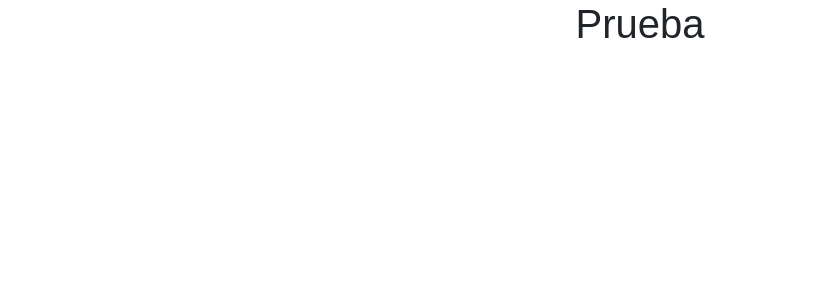
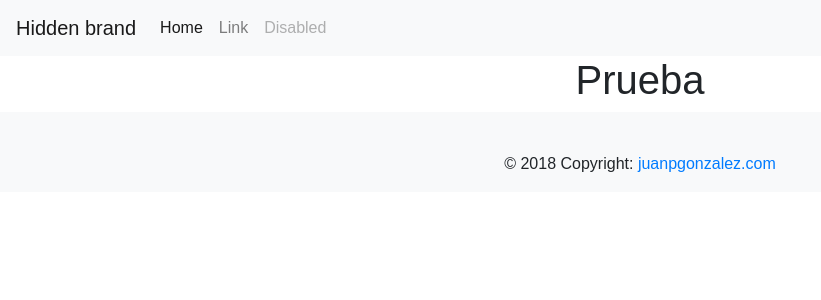
Before and after one commit to jpgonzalez14/censo-venezolano-front, a React (Create React App) app: page / in a window 1280 px wide. Shown: the top 300 px of the page, without its empty margins (0-821 px from the left). Built offline with nearby package versions, Linux system fonts and the light colour scheme.

Commit message:
Navbar and Footer

```diff
--- a/src/App.js
+++ b/src/App.js
@@ -1,4 +1,6 @@
 import React, { Component } from 'react';
+import Navbar from './components/layout/Navbar';
+import Footer from './components/layout/Footer';
 import './App.css';
 
 class App extends React.Component {
@@ -9,7 +11,9 @@ class App extends React.Component {
   render() {
     return (
       <div className="App">
+        <Navbar />
         <h1>Prueba</h1>
+        <Footer />
       </div>
     );
   }
--- a/src/components/layout/Footer.js
+++ b/src/components/layout/Footer.js
@@ -0,0 +1,16 @@
+import React, { Component } from 'react';
+
+class Footer extends Component {
+  render() {
+    return (
+      <footer className="page-footer font-small bg-light pt-4">
+        <div className="footer-copyright text-center py-3">
+          © 2018 Copyright:
+          <a href="https://juanpgonzalez.com/"> juanpgonzalez.com</a>
+        </div>
+      </footer>
+    );
+  }
+}
+
+export default Footer;
--- a/src/components/layout/Landing.js
+++ b/src/components/layout/Landing.js
@@ -0,0 +1,5 @@
+import React from 'react';
+
+export default () => {
+  return <div>Landing component</div>;
+};
--- a/src/components/layout/Navbar.js
+++ b/src/components/layout/Navbar.js
@@ -0,0 +1,45 @@
+import React, { Component } from 'react';
+
+class Navbar extends Component {
+  render() {
+    return (
+      <nav className="navbar navbar-expand-lg navbar-light bg-light">
+        <button
+          className="navbar-toggler"
+          type="button"
+          data-toggle="collapse"
+          data-target="#navbarTogglerDemo01"
+          aria-controls="navbarTogglerDemo01"
+          aria-expanded="false"
+          aria-label="Toggle navigation"
+        >
+          <span className="navbar-toggler-icon" />
+        </button>
+        <div className="collapse navbar-collapse" id="navbarTogglerDemo01">
+          <a className="navbar-brand" href="#">
+            Hidden brand
+          </a>
+          <ul className="navbar-nav mr-auto mt-2 mt-lg-0">
+            <li className="nav-item active">
+              <a className="nav-link" href="#">
+                Home <span className="sr-only">(current)</span>
+              </a>
+            </li>
+            <li className="nav-item">
+              <a className="nav-link" href="#">
+                Link
+              </a>
+            </li>
+            <li className="nav-item">
+              <a className="nav-link disabled" href="#">
+                Disabled
+              </a>
+            </li>
+          </ul>
+        </div>
+      </nav>
+    );
+  }
+}
+
+export default Navbar;
```
